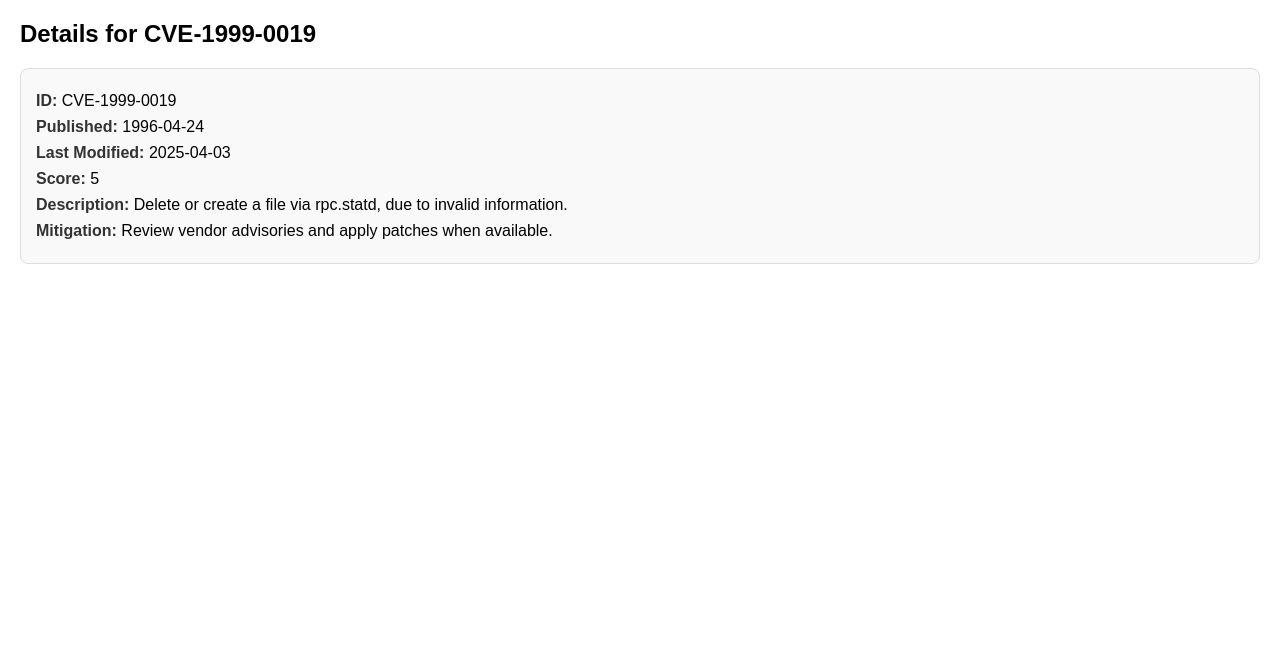
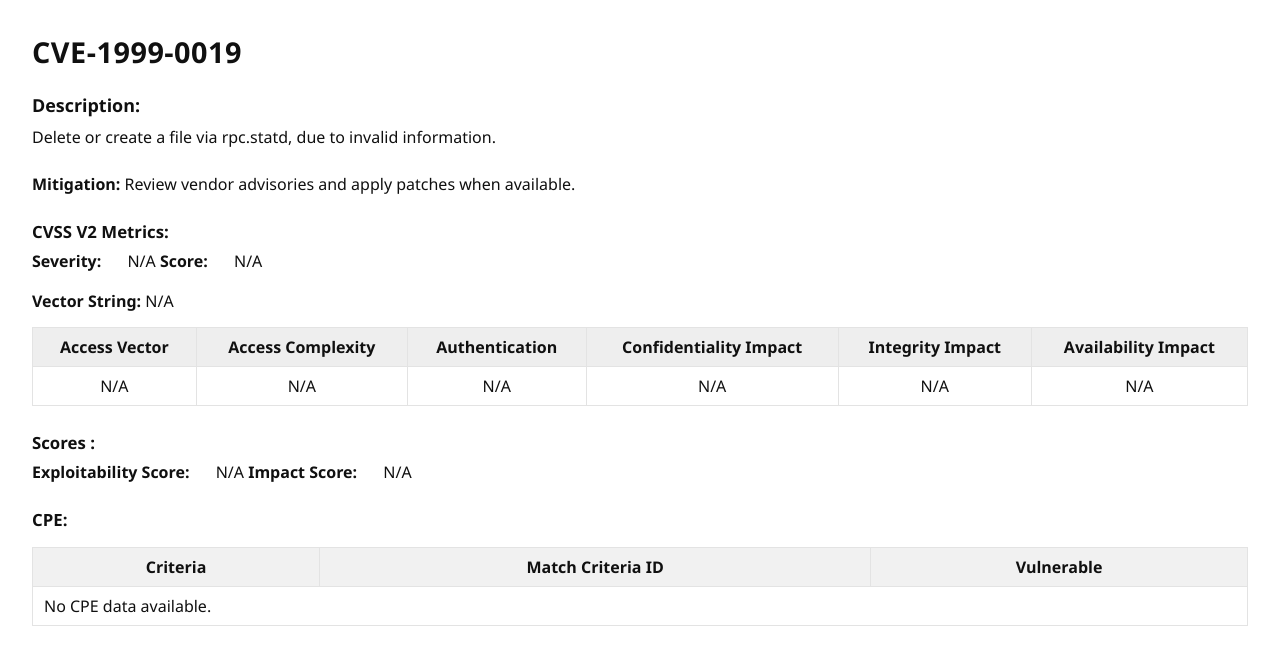
Before and after one commit to GnanambalM/NVD-CVE_API, a Flask app: a page that uses templates/details.html in a window 1280 px wide. Shown: the top 665 px of the page. Run offline with Flask 3, Linux system fonts and the light colour scheme; data comes from the database, SQL or seed files in the repository.

Commit message:
Update details.html

```diff
--- a/templates/details.html
+++ b/templates/details.html
@@ -3,34 +3,207 @@
 <head>
   <title>CVE Details</title>
   <style>
-        body { font-family: Arial, sans-serif; margin: 20px; }
-        .cve-details { border: 1px solid #ddd; padding: 15px; border-radius: 8px; background: #f9f9f9; }
-        .cve-details p { margin: 8px 0; }
-        .cve-details b { color: #333; }
+    body {
+      font-family: 'Segoe UI', Arial, sans-serif;
+      margin: 32px;
+      background: #fff;
+      color: #101010;
+    }
+
+    h2 {
+      font-size: 1.8em;
+      margin-bottom: 0.2em;
+      margin-top: 0.5em;
+      font-weight: bold;
+      letter-spacing: 0.5px;
+    }
+
+    .desc-title {
+      font-size: 1.12em;
+      font-weight: 600;
+      margin-top: 22px;
+      margin-bottom: 8px;
+    }
+
+    .desc-content {
+      margin-bottom: 22px;
+      font-size: 1em;
+      line-height: 1.6;
+    }
+
+    .section-title {
+      font-size: 1.05em;
+      font-weight: 600;
+      margin-bottom: 7px;
+      margin-top: 25px;
+    }
+
+    .metrics-details,
+    .scores-details {
+      margin-bottom: 18px;
+      margin-top: 2px;
+    }
+
+    .metrics-details span,
+    .scores-details span {
+      margin-right: 22px;
+      font-size: 1em;
+    }
+
+    .vector-string {
+      font-size: 1em;
+      margin-bottom: 15px;
+    }
+
+    table {
+      border-collapse: collapse;
+      width: 100%;
+      margin-bottom: 20px;
+      background: #fff;
+    }
+
+    th, td {
+      border: 1px solid #e3e3e3;
+      padding: 8px 11px;
+      font-size: 1em;
+      text-align: center;
+      font-weight: 400;
+    }
+
+    th {
+      background: #eee;
+      font-weight: 600;
+    }
+
+    .label {
+      font-weight: 600;
+    }
+
+    .scores-details {
+      margin-bottom: 5px;
+    }
+
+    .cpe-table-container {
+      margin-top: 16px;
+    }
+
+    .cpe-table th {
+      background: #f1f1f1;
+    }
+
+    .cpe-table td {
+      text-align: left;
+    }
   </style>
 </head>
 <body>
-    <h2>Details for {{ cve_id }}</h2>
-    <div id="details" class="cve-details">Loading...</div>
+  <div id="details">Loading...</div>
 
   <script>
     async function loadDetails() {
-            const response = await fetch(`/api/cves?id={{ cve_id }}`);
+      // Replace '{{ cve_id }}' with server-side rendering or dynamic value
+      const cve_id = "{{ cve_id }}";
+
+      // FIX: use backticks for string interpolation
+      const response = await fetch(`/api/cves?id=${cve_id}`);
       const data = await response.json();
 
       if (data.length > 0) {
         const cve = data[0];
+
+        // CVSS section (v2 example)
+        let cvss = cve.cvss || {};
+        const vectorString = cvss.vectorString || "N/A";
+        const av = cvss.accessVector || "N/A";
+        const ac = cvss.accessComplexity || "N/A";
+        const au = cvss.authentication || "N/A";
+        const ci = cvss.confidentialityImpact || "N/A";
+        const ii = cvss.integrityImpact || "N/A";
+        const ai = cvss.availabilityImpact || "N/A";
+        const severity = cvss.severity || "N/A";
+        const score = cvss.score ?? "N/A";
+
+        // Scores (exploit/impact)
+        const exploitScore = cve.exploitabilityScore ?? "N/A";
+        const impactScore = cve.impactScore ?? "N/A";
+
+        // CPEs
+        let cpeRows = "";
+        if (Array.isArray(cve.cpes) && cve.cpes.length > 0) {
+          cve.cpes.forEach(cpeObj => {
+            cpeRows += `
+              <tr>
+                <td>${cpeObj.criteria || ""}</td>
+                <td>${cpeObj.matchCriteriaId || ""}</td>
+                <td>${cpeObj.vulnerable === true || cpeObj.vulnerable === "Yes" ? "Yes" : "No"}</td>
+              </tr>
+            `;
+          });
+        }
+
         document.getElementById("details").innerHTML = `
-                    <p><b>ID:</b> ${cve.id}</p>
-                    <p><b>Published:</b> ${cve.published || 'N/A'}</p>
-                    <p><b>Last Modified:</b> ${cve.lastModified || 'N/A'}</p>
-                    <p><b>Score:</b> ${cve.cvss_score ?? 'N/A'}</p>
-                    <p><b>Description:</b> ${cve.description || 'No description available.'}</p>
+          <h2>${cve.id || cve_id}</h2>
+
+          <div class="desc-title">Description:</div>
+          <div class="desc-content">${cve.description || "No description available."}</div>
 		  <p><b>Mitigation:</b> ${cve.mitigation || 'No mitigation available.'}</p>
+          <div class="section-title">CVSS V2 Metrics:</div>
+          <div class="metrics-details">
+            <span class="label">Severity:</span> ${severity}
+            <span class="label">Score:</span> ${score}
+          </div>
+
+          <div class="vector-string">
+            <span class="label">Vector String: </span> ${vectorString}
+          </div>
+
+          <table>
+            <thead>
+              <tr>
+                <th>Access Vector</th>
+                <th>Access Complexity</th>
+                <th>Authentication</th>
+                <th>Confidentiality Impact</th>
+                <th>Integrity Impact</th>
+                <th>Availability Impact</th>
+              </tr>
+            </thead>
+            <tbody>
+              <tr>
+                <td>${av}</td>
+                <td>${ac}</td>
+                <td>${au}</td>
+                <td>${ci}</td>
+                <td>${ii}</td>
+                <td>${ai}</td>
+              </tr>
+            </tbody>
+          </table>
+
+          <div class="section-title">Scores :</div>
+          <div class="scores-details">
+            <span class="label">Exploitability Score:</span> ${exploitScore}
+            <span class="label">Impact Score:</span> ${impactScore}
+          </div>
+
+          <div class="section-title">CPE:</div>
+          <div class="cpe-table-container">
+            <table class="cpe-table">
+              <thead>
+                <tr>
+                  <th>Criteria</th>
+                  <th>Match Criteria ID</th>
+                  <th>Vulnerable</th>
+                </tr>
+              </thead>
+              <tbody>
+                ${cpeRows || "<tr><td colspan='3'>No CPE data available.</td></tr>"}
+              </tbody>
+            </table>
+          </div>
         `;
       } else {
-                document.getElementById("details").innerHTML =
-                    "<p>No details found for this CVE.</p>";
+        document.getElementById("details").innerHTML = "<p>No details found for this CVE.</p>";
       }
     }
 
```
Lines whose indentation alone changed are shown as unchanged.
